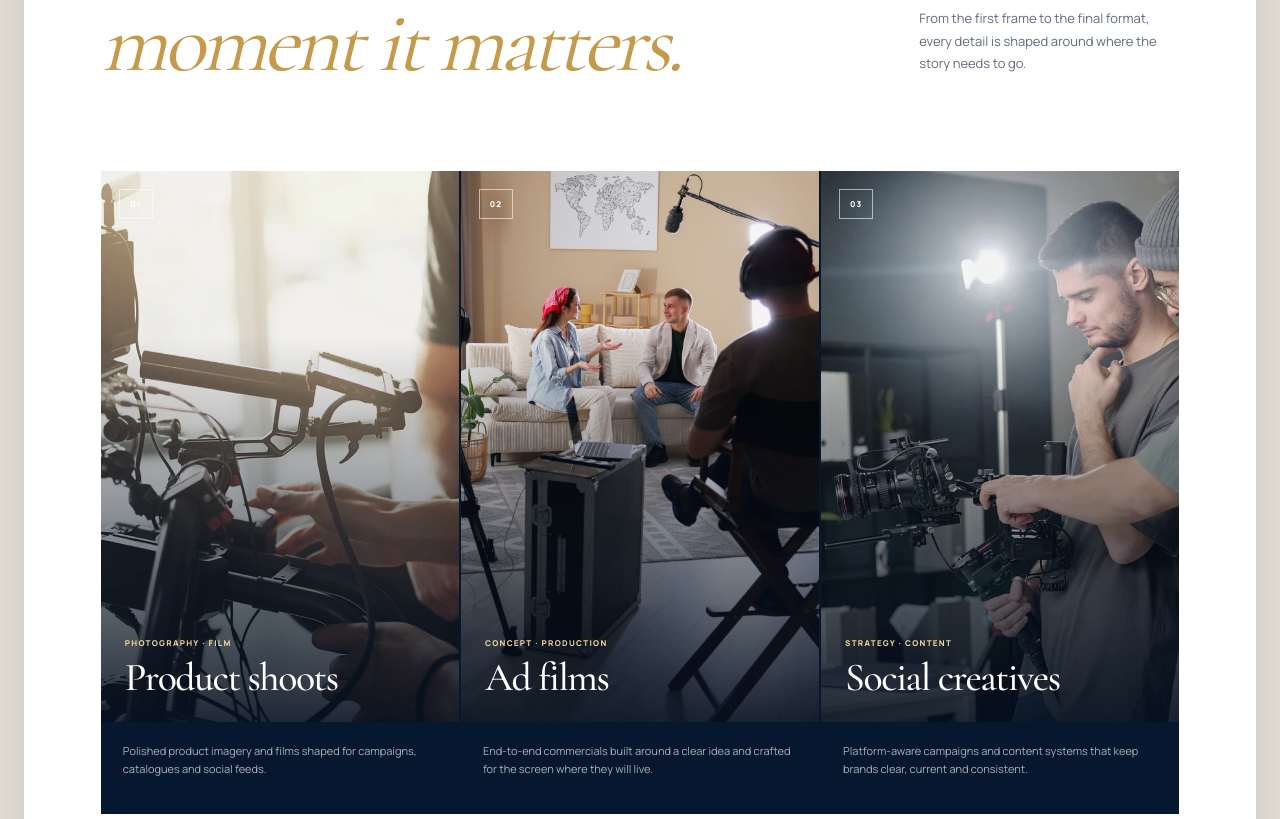
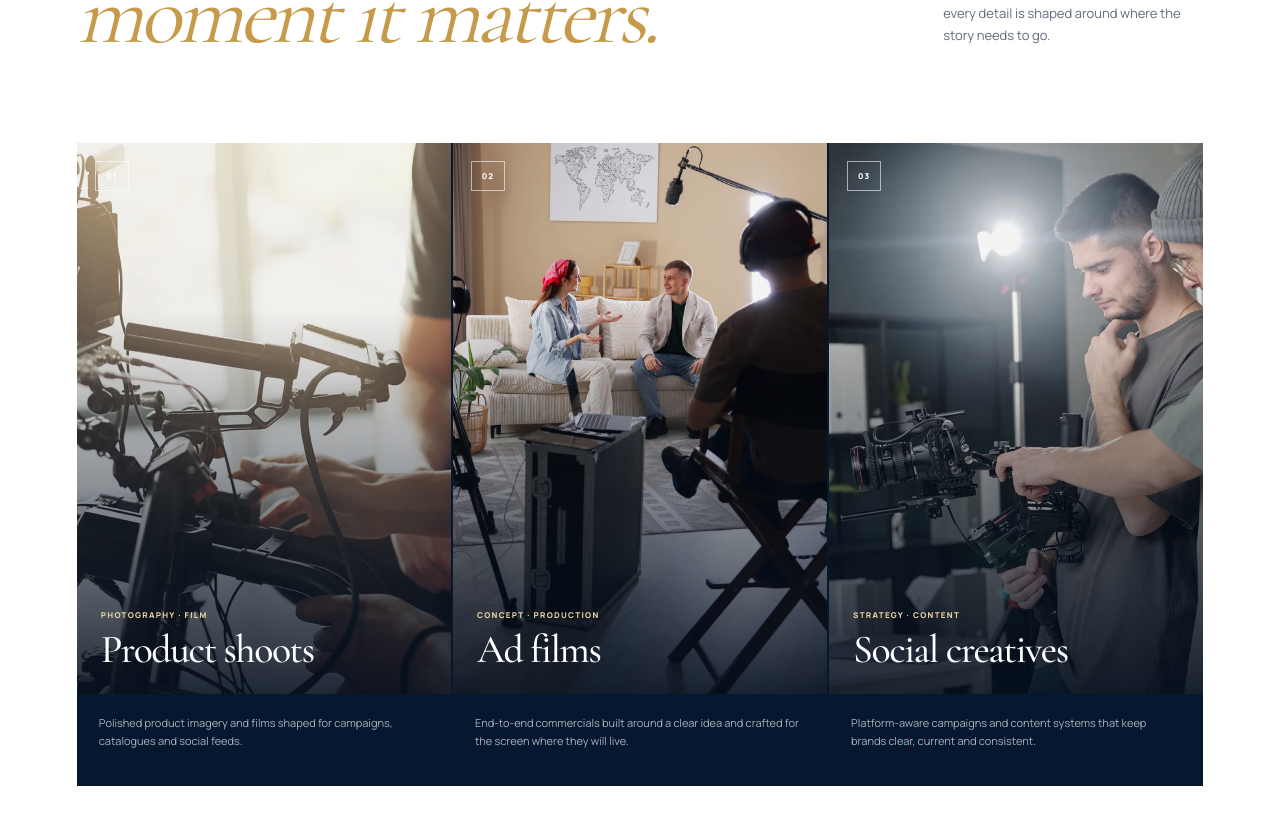
Before and after one commit to ayush-agrawal001/social_media_agency_demo_frontend, a Next.js app: page / in a window 1280 px wide. Shown: the part 3161-3980 px from the top of the page. Built offline with nearby package versions, Linux system fonts and the light colour scheme.

Commit message:
Make Cinemoon layout full width

```diff
--- a/app/globals.css
+++ b/app/globals.css
@@ -7,7 +7,6 @@
   --gold:#c59b4b;
   --gold-light:#ead3a2;
   --ivory:#faf8f2;
-  --canvas:#e8e2d7;
   --white:#ffffff;
   --ink:#081a32;
   --line:rgba(6,24,47,.17);
@@ -16,9 +15,9 @@
 }
 
 * { box-sizing:border-box; }
-html { scroll-behavior:smooth; background:var(--canvas); }
-body { margin:0; min-width:320px; overflow-x:hidden; background:var(--canvas); color:var(--ink); font-family:var(--font-sans),Arial,sans-serif; -webkit-font-smoothing:antialiased; }
-main { width:min(calc(100% - 48px),1480px); margin:28px auto; overflow:hidden; background:var(--ivory); box-shadow:0 18px 70px rgba(6,24,47,.13); }
+html { scroll-behavior:smooth; background:var(--ivory); }
+body { margin:0; min-width:320px; overflow-x:hidden; background:var(--ivory); color:var(--ink); font-family:var(--font-sans),Arial,sans-serif; -webkit-font-smoothing:antialiased; }
+main { width:100%; margin:0; overflow:hidden; background:var(--ivory); }
 a { color:inherit; text-decoration:none; }
 button,summary { font:inherit; }
 figure,blockquote { margin:0; }
@@ -203,7 +202,6 @@ section { scroll-margin-top:74px; }
 :focus-visible { outline:2px solid var(--gold); outline-offset:4px; }
 
 @media (max-width:980px) {
-  main { width:calc(100% - 24px); margin:12px auto; }
   .site-header { grid-template-columns:1fr auto; height:68px; padding:0 20px; }
   .desktop-nav { display:none; }
   .hero { min-height:690px; padding:90px 38px 64px; }
@@ -230,7 +228,6 @@ section { scroll-margin-top:74px; }
 
 @media (max-width:700px) {
   section { scroll-margin-top:64px; }
-  main { width:100%; margin:0; box-shadow:none; }
   .section-shell { padding:80px 18px; }
   .section-label .hairline { max-width:40%; }
   .site-header { height:64px; padding:0 16px; }
```
